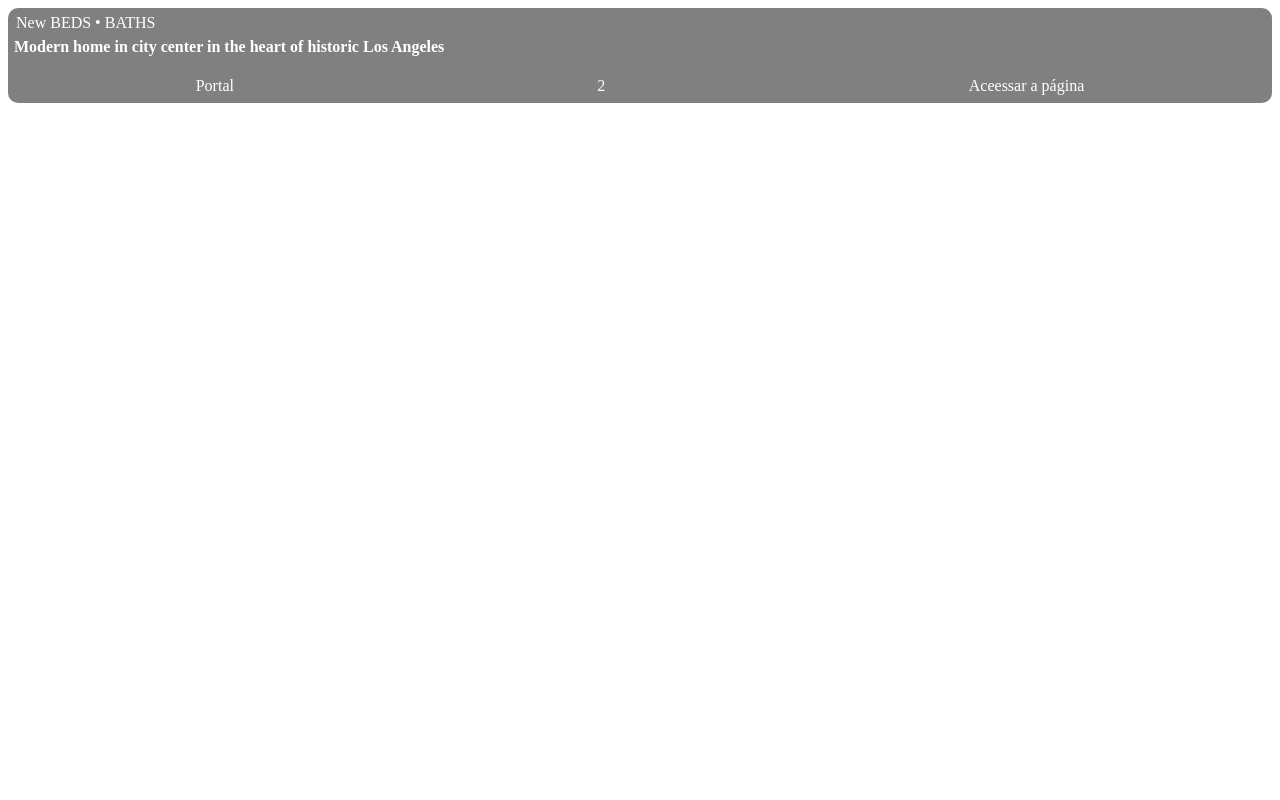
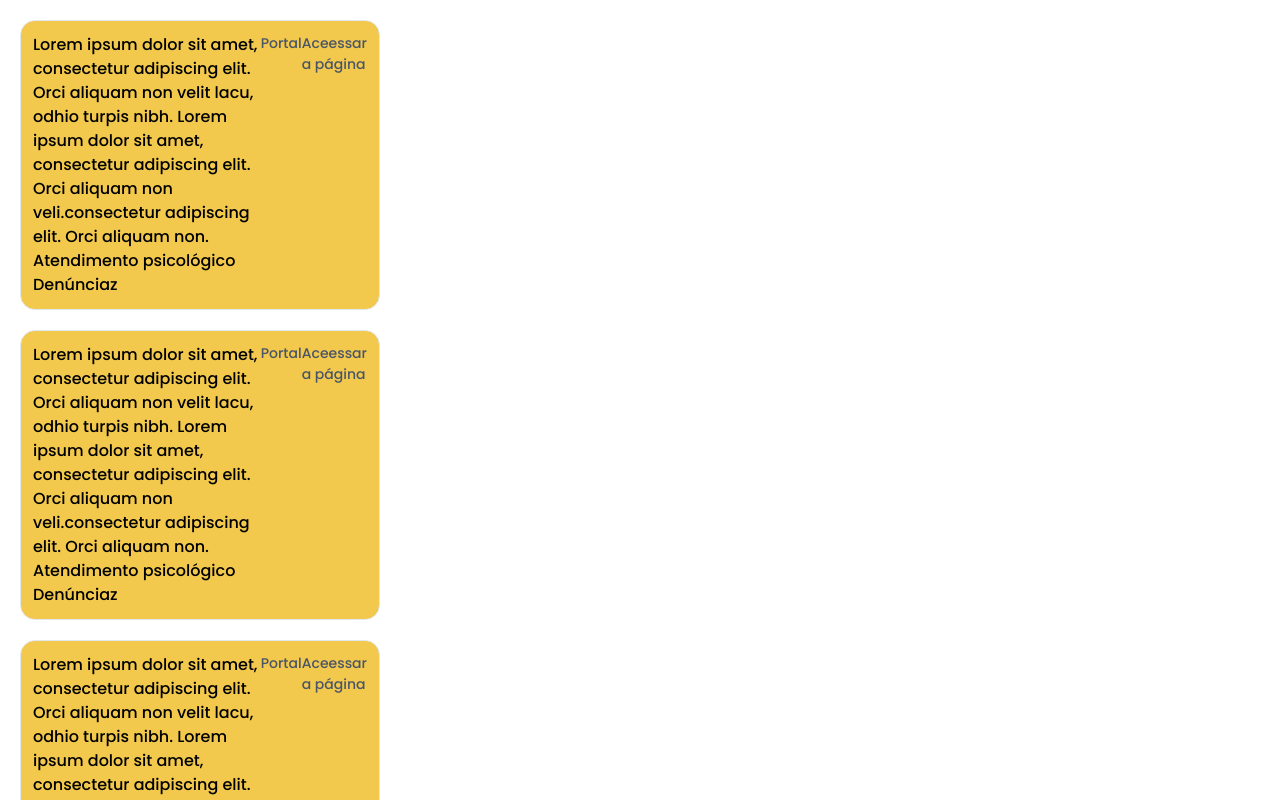
Before and after one commit to ThomeDvlp/acolher, a React (Create React App) app: page / in a window 1280 px wide. Shown: the top 800 px of the page. Built offline with nearby package versions, Linux system fonts and the light colour scheme.

Commit message:
utils and Styles

```diff
--- a/public/index.html
+++ b/public/index.html
@@ -24,6 +24,9 @@
       work correctly both with client-side routing and a non-root public URL.
       Learn how to configure a non-root public URL by running `npm run build`.
     -->
+    <link rel="preconnect" href="https://fonts.googleapis.com">
+    <link rel="preconnect" href="https://fonts.gstatic.com" crossorigin>
+    <link href="https://fonts.googleapis.com/css2?family=Poppins:wght@500&display=swap" rel="stylesheet">
     <title>aColher</title>
   </head>
   <body>
--- a/src/App.js
+++ b/src/App.js
@@ -1,8 +1,12 @@
-import Card from './components/Cards/Card'
+import Card from './components/Card'
+import {data} from './utils/DataSearch'
 function App() {
   return (
     <div>
-      <Card/>
+      {data.map((item, index)=>
+         <Card content={item} key={index}/>
+      )}
+
     </div>
   );
 }
--- /dev/null
+++ b/src/Styles/Theme.js
@@ -0,0 +1,12 @@
+import { extendTheme } from "@chakra-ui/react"
+
+export const theme = extendTheme({
+  fonts: {
+    heading: "Poppins",
+    body: "Poppins",
+  },
+  colors:{
+    white50: '#F2F2F2',
+    yellow: {100:'#F2C94C'}
+    }
+  })
--- /dev/null
+++ b/src/components/Card.jsx
@@ -0,0 +1,29 @@
+import { Box, Badge,Flex} from "@chakra-ui/react"
+
+export default function Card({content}) {
+
+
+
+  return (
+    <Box bg="yellow.100" m="20px" w="360px" color="black"  borderWidth="1px" borderRadius="15" >
+
+
+      <Box display='flex' p="3">
+        <Box display='flex'  justifyContent= "space-between">
+          {content.tema1 }
+          <Box as="span" color="gray.600" fontSize="sm">
+            Portal
+          </Box>
+          <Box as="span" color="gray.600" fontSize="sm">
+            Aceessar a página
+          </Box>
+        </Box>
+
+        <Box  mt="2" alignItems="center">
+
+
+        </Box>
+      </Box>
+    </Box>
+  )
+}
--- a/src/components/Cards/Card.jsx
+++ /dev/null
@@ -1,59 +0,0 @@
-import { Box, Badge,Flex } from "@chakra-ui/react"
-
-export default function Card() {
-
-
-  const props = {
-    title: "Modern home in city center in the heart of historic Los Angeles",
-    portal: "Portal ",
-  }
-
-  return (
-    <Box bg="Grey" color="white"  borderWidth="10px" borderRadius="10">
-
-
-      <Box p="6">
-        <Box display="flex" alignItems="baseline">
-          <Badge borderRadius="full" px="2" colorScheme="teal">
-            New
-          </Badge>
-          <Box
-            color="white"
-            fontWeight="semibold"
-            letterSpacing="wide"
-            fontSize="sm"
-            textTransform="uppercase"
-            ml="2"
-          >
-            {props.beds} beds &bull; {props.baths} baths
-          </Box>
-        </Box>
-
-        <Flex
-          mt="6"
-          fontWeight="semibold"
-          as="h4"
-          lineHeight="tight"
-          isTruncated
-        >
-          {props.title}
-        </Flex>
-
-        <Box display= "flex" justifyContent= "space-around">
-          {props.portal}
-          <Box as="span" color="gray.600" fontSize="sm">
-            2
-          </Box>
-          <Box as="span" color="gray.600" fontSize="sm">
-            Aceessar a página
-          </Box>
-        </Box>
-
-        <Box display="flex" mt="2" alignItems="center">
-
-
-        </Box>
-      </Box>
-    </Box>
-  )
-}
--- a/src/index.js
+++ b/src/index.js
@@ -1,11 +1,15 @@
 import React from 'react';
 import ReactDOM from 'react-dom';
+import { ChakraProvider } from '@chakra-ui/react';
 import App from './App';
+import { theme } from './Styles/Theme';
 
 
 ReactDOM.render(
   <React.StrictMode>
+    <ChakraProvider theme={theme}>
     <App />
+    </ChakraProvider>
   </React.StrictMode>,
   document.getElementById('root')
 );
--- /dev/null
+++ b/src/utils/DataSearch.jsx
@@ -0,0 +1,26 @@
+export const data = [{
+  tema1: "Lorem ipsum dolor sit amet, consectetur adipiscing elit. Orci aliquam non velit lacu, odhio turpis nibh. Lorem ipsum dolor sit amet, consectetur adipiscing elit. Orci aliquam non veli.consectetur adipiscing elit. Orci aliquam non. Atendimento psicológico  Denúnciaz",
+  portal: 1,
+  url:""
+  },
+  {
+  tema1: "Lorem ipsum dolor sit amet, consectetur adipiscing elit. Orci aliquam non velit lacu, odhio turpis nibh. Lorem ipsum dolor sit amet, consectetur adipiscing elit. Orci aliquam non veli.consectetur adipiscing elit. Orci aliquam non. Atendimento psicológico  Denúnciaz",
+  portal: 1,
+  url:""
+  },
+  {
+  tema1: "Lorem ipsum dolor sit amet, consectetur adipiscing elit. Orci aliquam non velit lacu, odhio turpis nibh. Lorem ipsum dolor sit amet, consectetur adipiscing elit. Orci aliquam non veli.consectetur adipiscing elit. Orci aliquam non. Atendimento psicológico  Denúnciaz",
+  portal: 1,
+  url:""
+  },
+  {
+  tema1: "Lorem ipsum dolor sit amet, consectetur adipiscing elit. Orci aliquam non velit lacu, odhio turpis nibh. Lorem ipsum dolor sit amet, consectetur adipiscing elit. Orci aliquam non veli.consectetur adipiscing elit. Orci aliquam non. Atendimento psicológico  Denúnciaz",
+  portal: 1,
+  url:""
+  },
+  {
+  tema1: "Lorem ipsum dolor sit amet, consectetur adipiscing elit. Orci aliquam non velit lacu, odhio turpis nibh. Lorem ipsum dolor sit amet, consectetur adipiscing elit. Orci aliquam non veli.consectetur adipiscing elit. Orci aliquam non. Atendimento psicológico  Denúnciaz",
+  portal: 1,
+  url:""
+  }
+]
```
